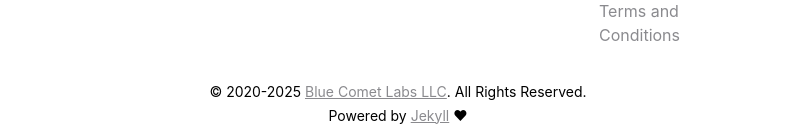
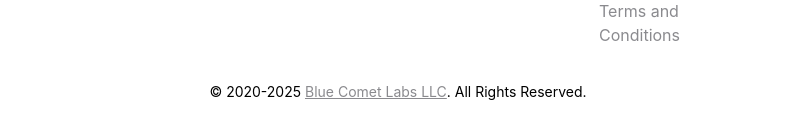
Before and after one commit to bluecometlabs/getexpenses.app, a Jekyll site: the page built from pages/index.md, in a window 1280 px wide. Shown: the part 1462-1602 px from the top of the page, without its empty margins (242-1037 px from the left). Built offline with Jekyll 4.4.1, drawn with Linux system fonts in a browser that asks for light colours; after the commit the page ends 1581 px from its top, so only the background shows below that.

Commit message:
Update footer

```diff
--- a/_includes/footer.html
+++ b/_includes/footer.html
@@ -35,7 +35,6 @@
         <p class="text-center">
             <small>
                 &copy; 2020-{{ site.time | date: '%Y' }} <a href="{{ site.links.company }}">Blue Comet Labs LLC</a>. All Rights Reserved.<br>
-                Powered by <a href="{{ site.links.jekyll }}">Jekyll</a> ♥
             </small>
         </p>
     </div>
```
